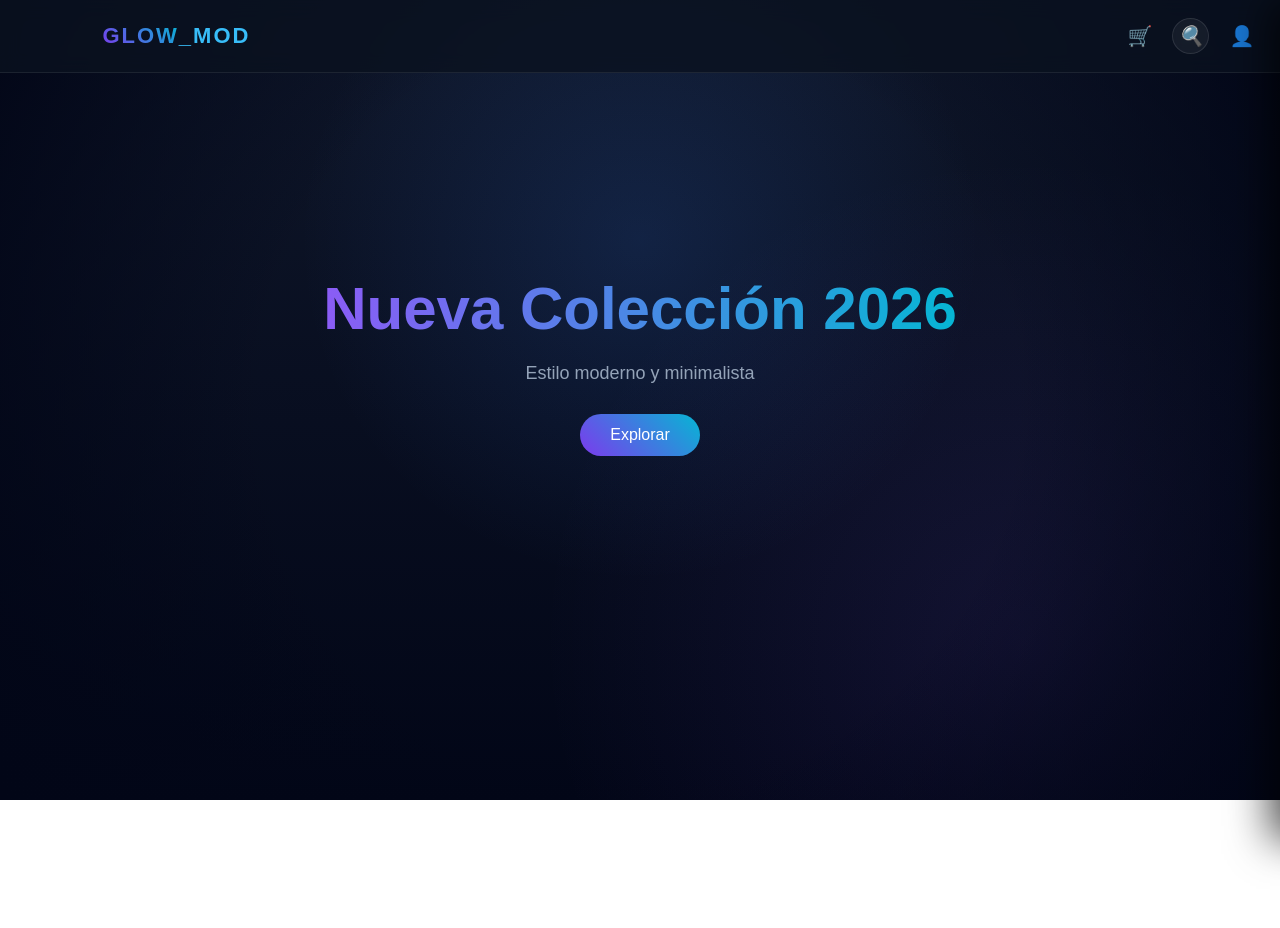
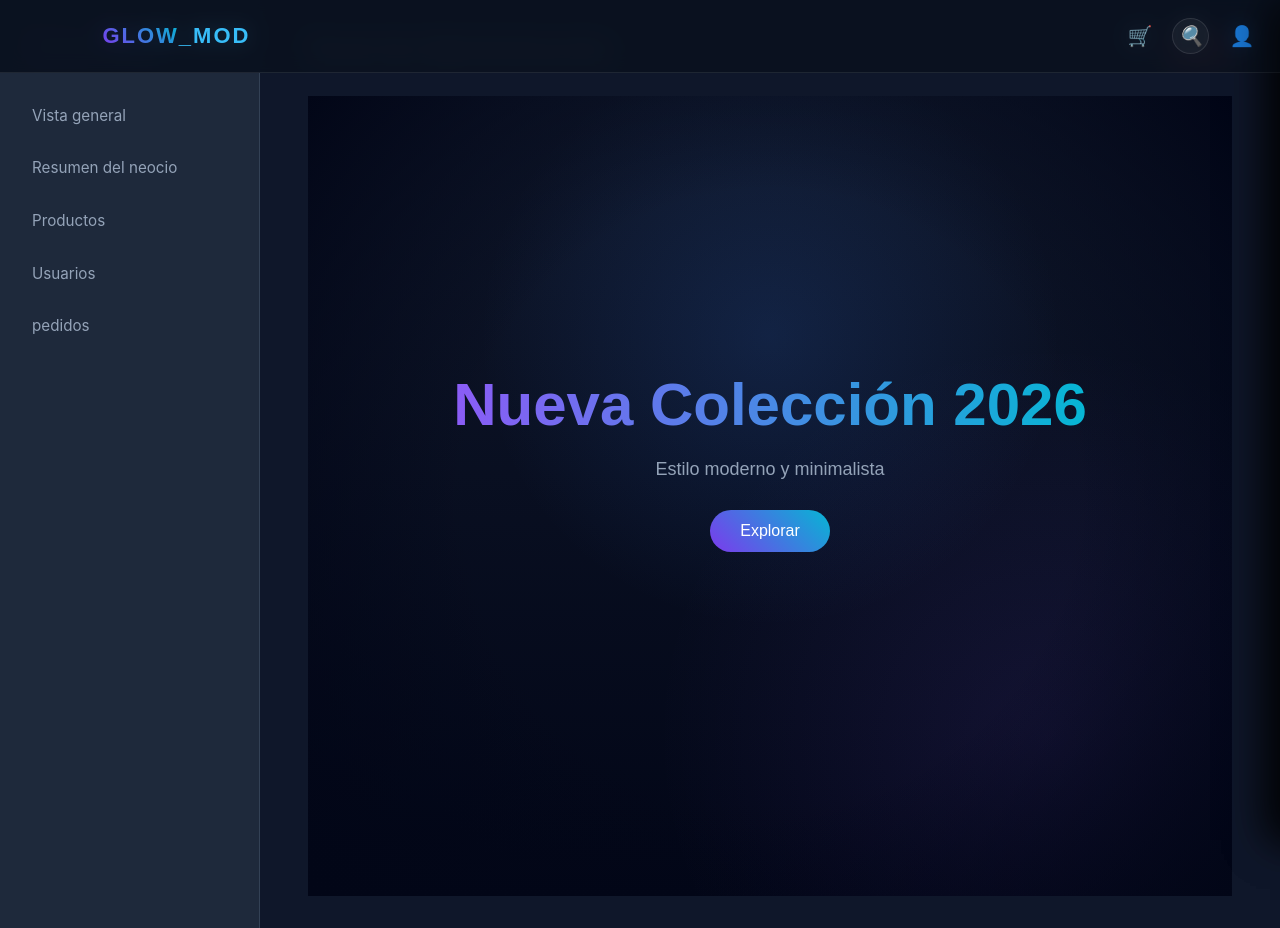
Before and after one commit to Jhoan-pro/GLOW_MOD-tienda-de-ropa-, an Angular app: page /admin-dashboard/client in a window 1280 px wide. Before the commit this address led to /Home. Before the commit the page ends 800 px from the top, so only its background shows below. Built offline with nearby package versions, Linux system fonts and the light colour scheme.

Commit message:
Mejora de vista general admin(modificacion de contenedores home)

```diff
--- a/src/app/client/client.html
+++ b/src/app/client/client.html
@@ -1,13 +1,2 @@
-<p>client works!</p>
-<!DOCTYPE html>
-<html lang="en">
-<head>
-    <meta charset="UTF-8">
-    <meta name="viewport" content="width=device-width, initial-scale=1.0">
-    <title>Document</title>
-</head>
-<body>
-
-
-</body>
-</html>
+<app-navbar></app-navbar>
+<app-home></app-home>
--- a/src/app/client/client.ts
+++ b/src/app/client/client.ts
@@ -1,8 +1,9 @@
 import { Component } from '@angular/core';
-
+import { Home } from '../home/home';
+import { Navbar } from '../navbar/navbar';
 @Component({
   selector: 'app-client',
-  imports: [],
+  imports: [Home, Navbar],
   templateUrl: './client.html',
   styleUrl: './client.css',
 })
--- a/src/app/home/home.css
+++ b/src/app/home/home.css
@@ -1,7 +1,17 @@
+.main-container {
+  position: relative;
+  z-index: 1;
+  max-width: 1200px;
+  margin: 0 auto;
+  padding: 0 20px;
+
+}
+
 /* CONTENEDOR PRINCIPAL */
 :host {
   display: block;
   min-height: 100vh;
+  position: relative;
   background: radial-gradient(
       circle at 50% 30%,
       rgba(59, 130, 246, 0.15),
--- a/src/app/home/home.html
+++ b/src/app/home/home.html
@@ -1,3 +1,5 @@
+<div class="main-container">
+
   <app-navbar></app-navbar>
 
   <section class="hero">
@@ -6,7 +8,9 @@
     <button class="btn-explorar" (click)="irCatalogo()">Explorar</button>
   </section>
 
-<!-- Sección del catálogo con ID para scroll -->
-<div id="catalogo">
+  <!-- Sección del catálogo -->
+  <section id="catalogo" class="catalogo">
     <app-product-car [products]="products"></app-product-car>
+  </section>
+
 </div>
```
Also changed, not shown: src/app/app.routes.ts (+12 -7 lines). Lines whose indentation alone changed are shown as unchanged.
